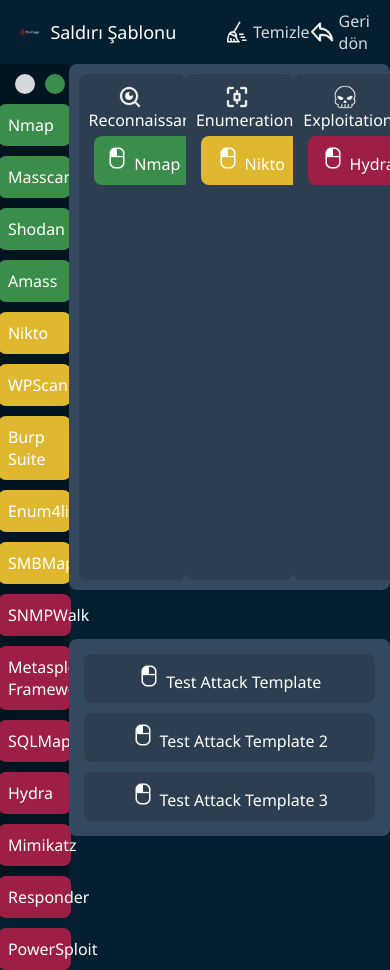
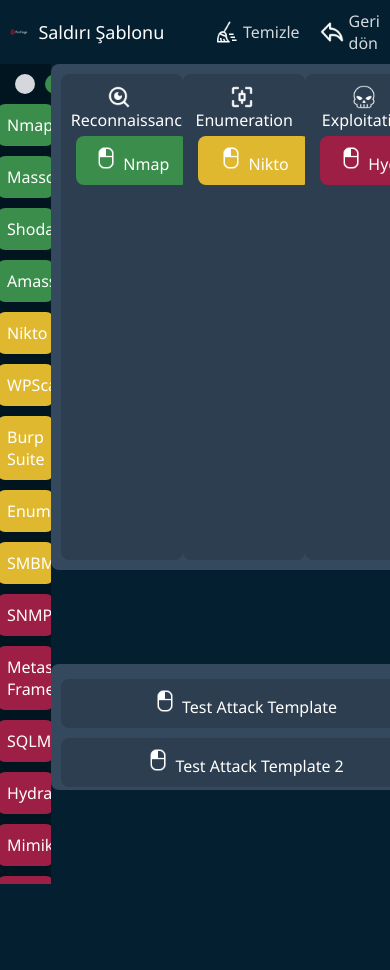
Before and after one commit to ordersixtyfix/PenForge, an Electron app: page PenForge_Frontend/src/app/welcome/welcome.html in a window 390 px wide. Both pictures are taken after a click on the element "Test Attack Template". After the commit the page ends 884 px from the top, so only its background shows below. Drawn offline with Linux system fonts and the light colour scheme.

Commit message:
Add new features to welcome page

```diff
--- a/PenForge_Frontend/src/app/welcome/welcome.css
+++ b/PenForge_Frontend/src/app/welcome/welcome.css
@@ -24,6 +24,7 @@
     font-family: 'Segoe UI', Tahoma, Geneva, Verdana, sans-serif;
     background-color: #031F30;
     color: #FFFFFF;
+    overflow: hidden;
 }
 
 input[type="text"] {
@@ -50,18 +51,21 @@
 }
 
 ::-webkit-scrollbar-thumb {
-    background-color: #031F30;
+    background-color: #FFFFFF;
+    border-radius: 8px;
 }
 
 ::-webkit-scrollbar-track {
     background-color: #0F3A54;
+    border-radius: 8px;
 }
 
 .header {
     display: flex;
     justify-content: space-around;
     align-items: center;
-    padding: 10px 20px;
+    padding: 10px 10px;
+    gap: 20px;
 }
 
 .logo {
@@ -95,6 +99,7 @@
     display: flex;
     width: 100%;
     height: calc(100vh - 24px);
+    overflow: hidden;
 }
 
 .tools-panel {
@@ -105,6 +110,7 @@
     align-items: center;
     padding: 5px;
     animation: toolAppear 0.5s ease-in-out;
+    overflow-y: auto;
 }
 
 .tools-boxes {
@@ -157,7 +163,7 @@
 .top-right-panel {
     flex-grow: 1;
     display: grid;
-    height: 100%;
+    overflow: hidden;
 }
 
 .categories-panel {
@@ -168,8 +174,9 @@
     min-height: 60vh;
     max-height: 60vh;
     flex-wrap: nowrap;
-    overflow-y: auto;
     border-radius: 8px;
+    box-sizing: border-box;
+    width: 100%;
     animation: toolAppear 0.8s ease-in-out;
 }
 
@@ -192,6 +199,8 @@
     text-align: center;
     width: 29%;
     border-radius: 8px;
+    overflow-y: auto;
+    overflow-x: hidden;
 }
 
 .category-icon {
@@ -208,13 +217,17 @@
     background-color: #34495E;
     padding: 10px;
     border-radius: 8px;
-    height: fit-content;
+    height: max-content;
+    overflow-y: auto;
+    overflow-x: hidden;
+    box-sizing: border-box;
+    width: 100%;
 }
 
 .template {
-    width: 90%;
+    width: 95%;
     padding: 10px;
-    margin: 5px;
+    margin: 5px auto;
     background-color: #2C3E50;
     text-align: center;
     border-radius: 8px;
@@ -229,14 +242,15 @@
 
 .tooltip {
     position: absolute;
-    background-image: linear-gradient(to right, #011520 , #031F30);
+    background-color: whitesmoke;
     padding: 5px;
     z-index: 1000;
     display: none;
-    color: white;
+    color: #031F30;
     top: 100%;
     left: 0;
     border-radius: 8px;
+    transform: translateY(-100%);
 }
 
 .draggable-1:hover .tooltip,
@@ -248,3 +262,9 @@
 .tooltip:hover .tooltiptext {
     visibility: visible;
 }
+
+@media screen and (max-width: 1280px) {
+    .attack-templates-panel {
+        height: 15vh;
+    }
+}
--- a/PenForge_Frontend/src/app/welcome/welcome.js
+++ b/PenForge_Frontend/src/app/welcome/welcome.js
@@ -13,6 +13,8 @@
 class DragAndDropManager {
     constructor() {
         this.dragged = null;
+        this.toolVisibility = "all";
+
         this.tools = [
             { id: 'Nmap', name: 'Nmap', tooltip: 'Nmap is a network scanning tool.', color: COLORS.GREEN, position: 0 },
             { id: 'Masscan', name: 'Masscan', tooltip: 'Masscan is a fast password cracking tool.', color: COLORS.GREEN, position: 1 },
@@ -47,7 +49,7 @@
         ];
         this.setupDraggableElements();
         this.setupDropZones();
-        this.setupToolVisibilityToggles();
+        this.setupToolVisibilityToggles(this.toolVisibility);
         this.setupTooltips();
         this.renderTemplates();
     }
@@ -195,9 +197,7 @@
                 input.style.display = "none";
             }
 
-            setTimeout(() => {
-                this.setupToolVisibilityToggles(true);
-            }, 50);
+            this.setupToolVisibilityToggles(this.toolVisibility);
         }
     }
 
@@ -267,7 +267,7 @@
                 : COLORS.RED;
     }
 
-    setupToolVisibilityToggles(showAll = false) {
+    setupToolVisibilityToggles(color) {
         const filterButtons = {
             green: document.querySelector(".tools-green-box"),
             yellow: document.querySelector(".tools-yellow-box"),
@@ -282,7 +282,6 @@
             all: document.querySelectorAll(".draggable-1, .draggable-2, .draggable-3"),
         };
 
-        const displayTools = (color) => {
         if (color === "all") {
             tools.all.forEach((tool) => {
                 tool.style.display = "block";
@@ -296,16 +295,13 @@
                 });
             });
         }
-        };
 
-        filterButtons.green.addEventListener("click", () => displayTools(COLORS.GREEN));
-        filterButtons.yellow.addEventListener("click", () => displayTools(COLORS.YELLOW));
-        filterButtons.red.addEventListener("click", () => displayTools(COLORS.RED));
-        filterButtons.all.addEventListener("click", () => displayTools("all"));
+        this.toolVisibility = color;
 
-        if (showAll) {
-            displayTools("all");
-        }
+        filterButtons.green.addEventListener("click", () => this.setupToolVisibilityToggles(COLORS.GREEN));
+        filterButtons.yellow.addEventListener("click", () => this.setupToolVisibilityToggles(COLORS.YELLOW));
+        filterButtons.red.addEventListener("click", () => this.setupToolVisibilityToggles(COLORS.RED));
+        filterButtons.all.addEventListener("click", () => this.setupToolVisibilityToggles("all"));
     }
 
     setupTooltips() {
@@ -425,9 +421,7 @@
             }
         });
 
-        setTimeout(() => {
-            this.setupToolVisibilityToggles(true);
-        }, 50);
+        this.setupToolVisibilityToggles(this.toolVisibility);
     }
 }
 
```
Lines whose indentation alone changed are shown as unchanged.
